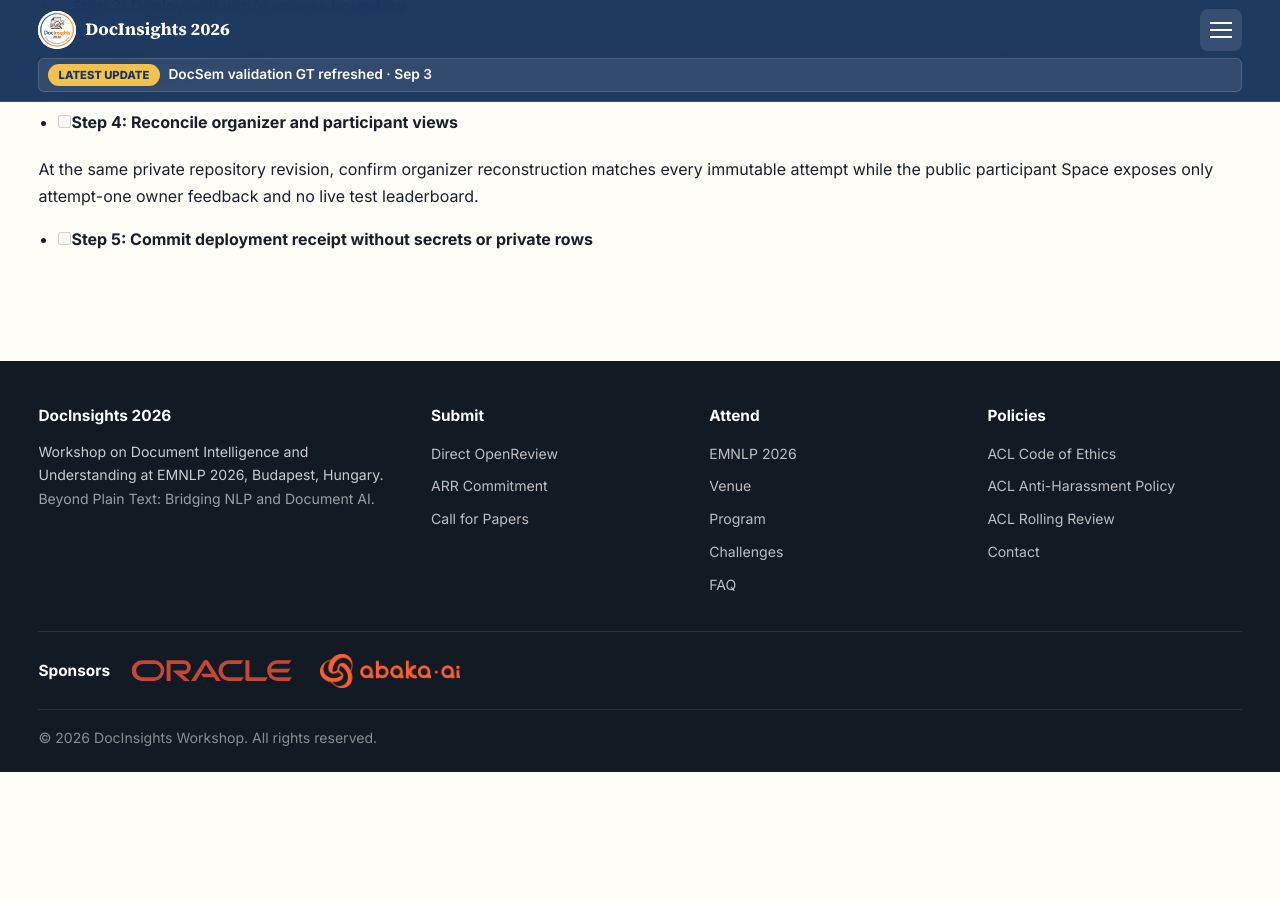
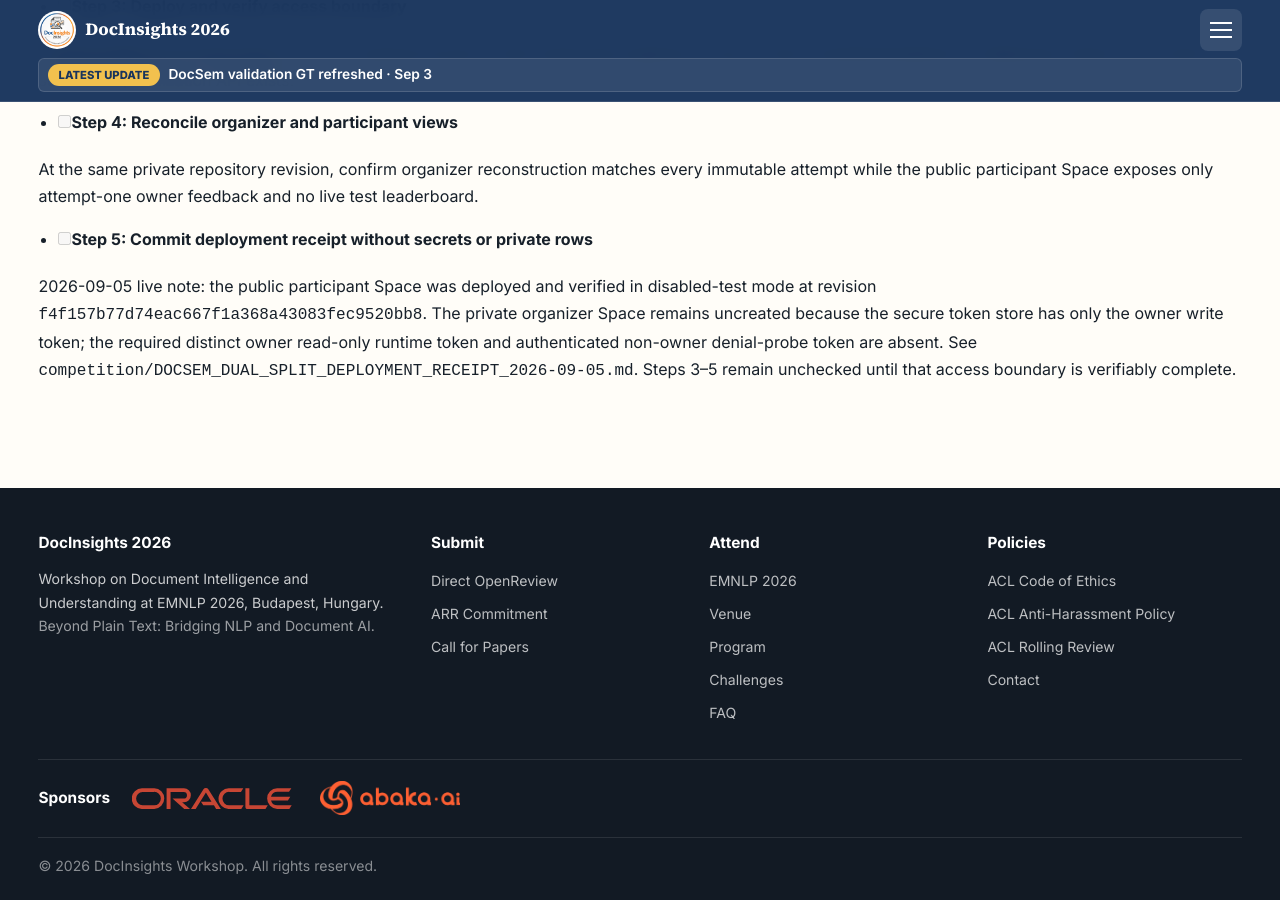
Before and after one commit to docinsights-workshop/docinsights-2026, a Jekyll site: the page built from docs/superpowers/plans/2026-09-04-docsem-organizer-space-and-finalization.md, in a window 1280 px wide and 900 px high, scrolled down 5600 px. Built offline with Jekyll 4.4.1, drawn with Linux system fonts in a browser that asks for light colours; our own code applies the rules of GitHub Pages for plain Markdown files; before the commit the page ends 6372 px from its top, so only the background shows below that.

Commit message:
Record DocSem disabled deployment

```diff
--- a/docs/superpowers/plans/2026-09-04-docsem-organizer-space-and-finalization.md
+++ b/docs/superpowers/plans/2026-09-04-docsem-organizer-space-and-finalization.md
@@ -210,3 +210,11 @@ Create/update the private Space, set only required secrets, verify authorized or
 At the same private repository revision, confirm organizer reconstruction matches every immutable attempt while the public participant Space exposes only attempt-one owner feedback and no live test leaderboard.
 
 - [ ] **Step 5: Commit deployment receipt without secrets or private rows**
+
+2026-09-05 live note: the public participant Space was deployed and verified in
+disabled-test mode at revision `f4f157b77d74eac667f1a368a43083fec9520bb8`.
+The private organizer Space remains uncreated because the secure token store has
+only the owner write token; the required distinct owner read-only runtime token
+and authenticated non-owner denial-probe token are absent. See
+`competition/DOCSEM_DUAL_SPLIT_DEPLOYMENT_RECEIPT_2026-09-05.md`. Steps 3–5
+remain unchecked until that access boundary is verifiably complete.
```
Also changed, not shown: competition/DOCSEM_DUAL_SPLIT_DEPLOYMENT_RECEIPT_2026-09-05.md (added, +83 -0 lines).
